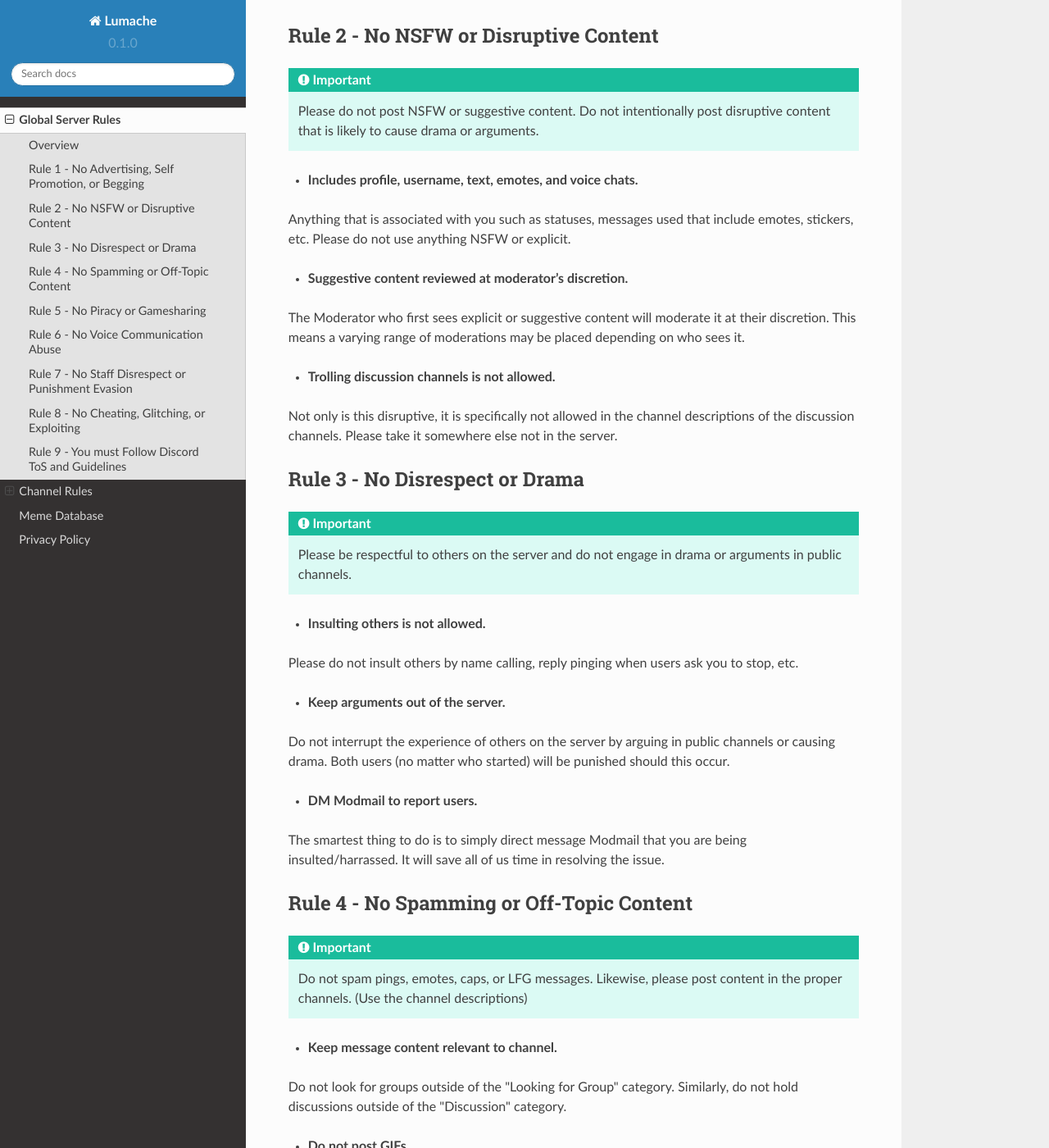
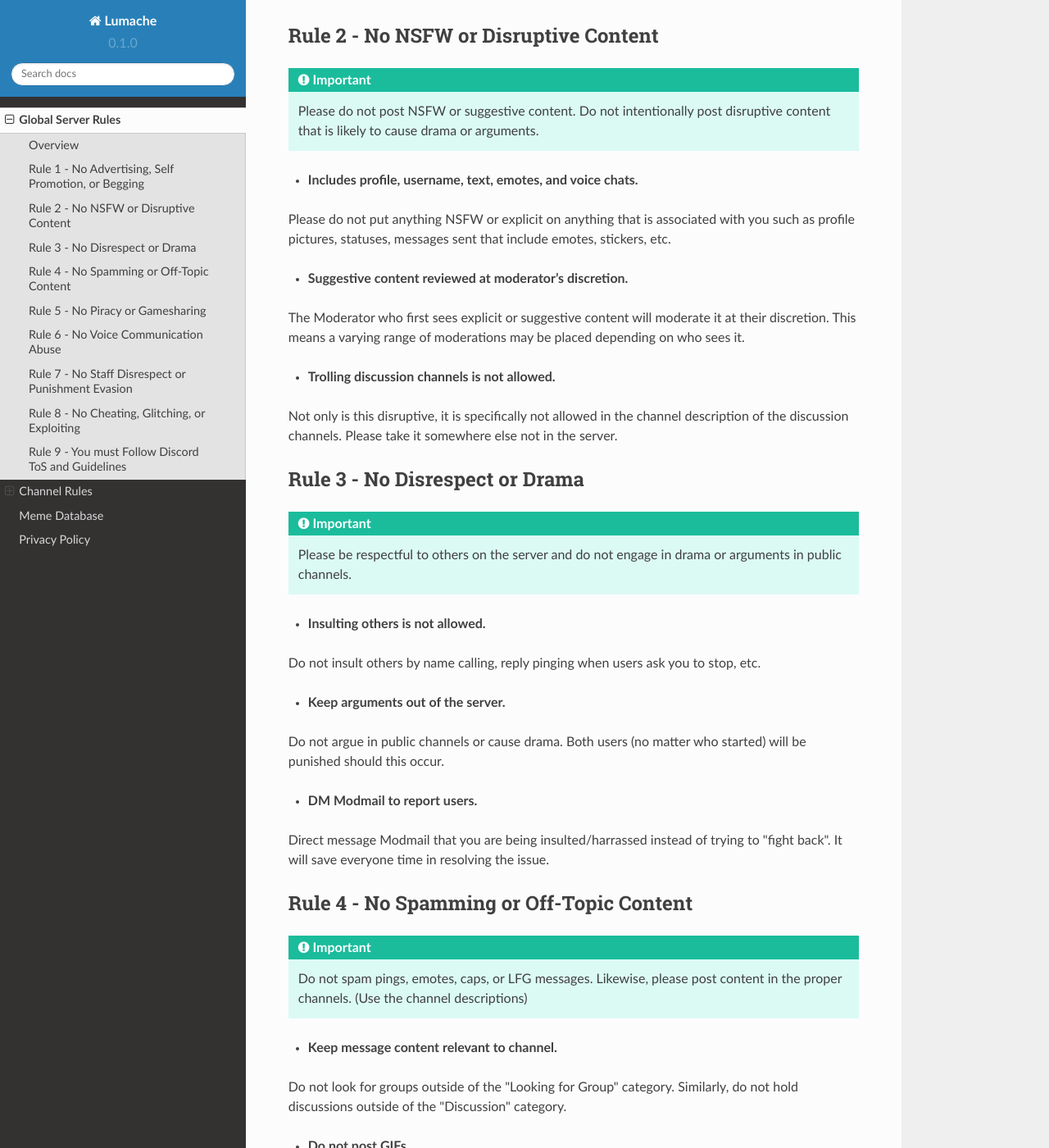
Before and after one commit to EternalllZM/rtd-codz, a Sphinx documentation site: the page built from docs/source/rules.rst, in a window 1280 px wide and 1400 px high, scrolled down 2065 px. Shown: the whole window at 82% size. Built offline with Sphinx 7.4.7 and the Read the Docs theme 2.0.0, drawn with Linux system fonts in a browser that asks for light colours; pages that are not in the unit, such as notebooks, are missing from menus; some of the changed text lies outside the part shown.

Commit message:
Update rules.rst

```diff
--- a/docs/source/rules.rst
+++ b/docs/source/rules.rst
@@ -71,12 +71,12 @@
 
 - **DM Modmail about advertising.**
 
-All potential advertising should be processed through Modmail before posting. This includes self promotional YouTube videos, mod showcases, etc.
+All requests for advertising should be processed through Modmail before posting. This includes self promotional YouTube videos, mod showcases, etc.
 
 
 - **Content goes in #zombies-streams.**
 
-Please ensure that your zombies related streams and videos go into this channel and does not leak into other channels.
+Ensure that your zombies related streams and videos go into this channel and does not leak into other channels.
 
 
 Rule 2 - No NSFW or Disruptive Content
@@ -86,7 +86,7 @@
 
 - **Includes profile, username, text, emotes, and voice chats.**
 
-Anything that is associated with you such as statuses, messages used that include emotes, stickers, etc. Please do not use anything NSFW or explicit.
+Please do not put anything NSFW or explicit on anything that is associated with you such as profile pictures, statuses, messages sent that include emotes, stickers, etc.
 
 
 - **Suggestive content reviewed at moderator's discretion.**
@@ -96,7 +96,7 @@
 
 - **Trolling discussion channels is not allowed.**
 
-Not only is this disruptive, it is specifically not allowed in the channel descriptions of the discussion channels. Please take it somewhere else not in the server.
+Not only is this disruptive, it is specifically not allowed in the channel description of the discussion channels. Please take it somewhere else not in the server.
 
 
 Rule 3 - No Disrespect or Drama
@@ -106,17 +106,17 @@
 
 - **Insulting others is not allowed.**
 
-Please do not insult others by name calling, reply pinging when users ask you to stop, etc.
+Do not insult others by name calling, reply pinging when users ask you to stop, etc.
 
 
 - **Keep arguments out of the server.**
 
-Do not interrupt the experience of others on the server by arguing in public channels or causing drama. Both users (no matter who started) will be punished should this occur.
+Do not argue in public channels or cause drama. Both users (no matter who started) will be punished should this occur.
 
 
 - **DM Modmail to report users.**
 
-The smartest thing to do is to simply direct message Modmail that you are being insulted/harrassed. It will save all of us time in resolving the issue.
+Direct message Modmail that you are being insulted/harrassed instead of trying to \"fight back\". It will save everyone time in resolving the issue.
 
 
 Rule 4 - No Spamming or Off-Topic Content
```
Also changed, not shown: other parts of docs/source/rules.rst (+2 -2 lines).
